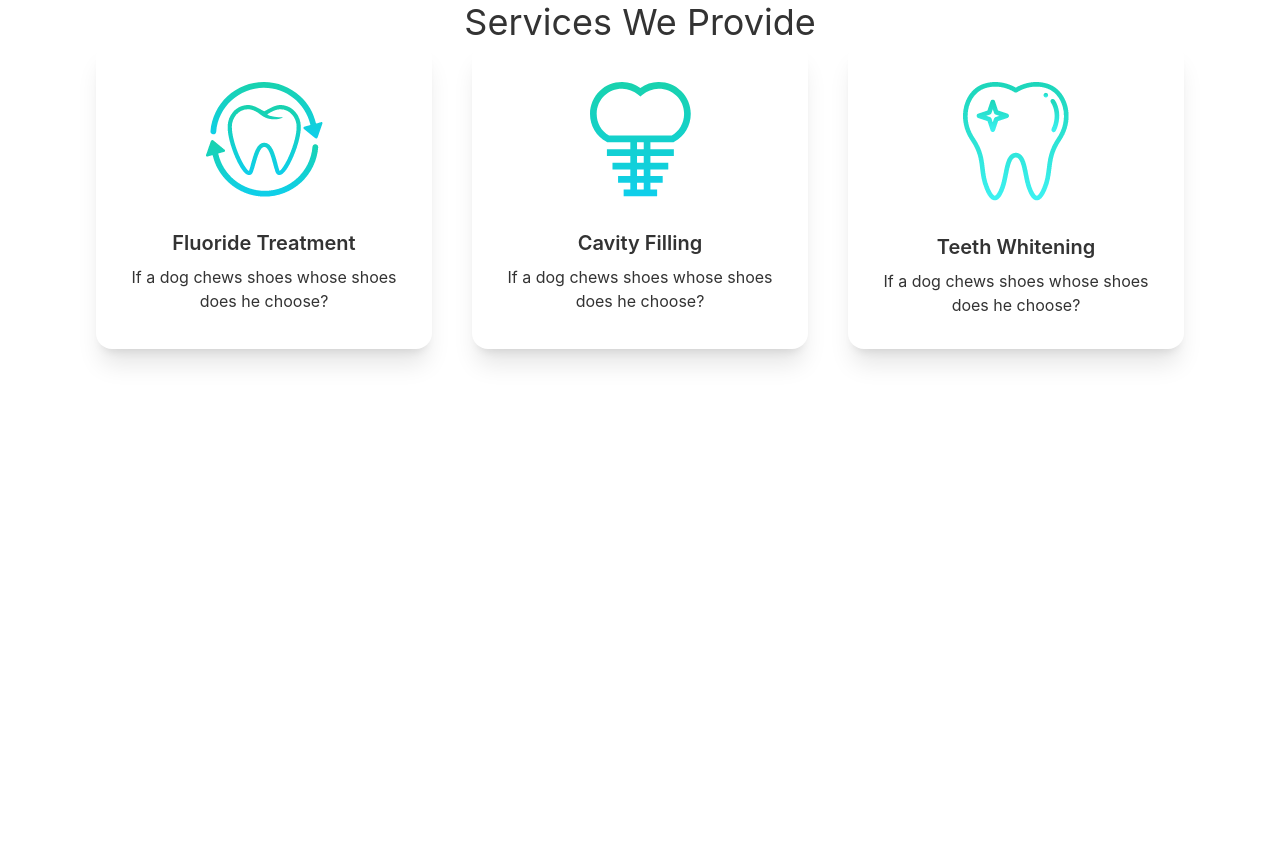
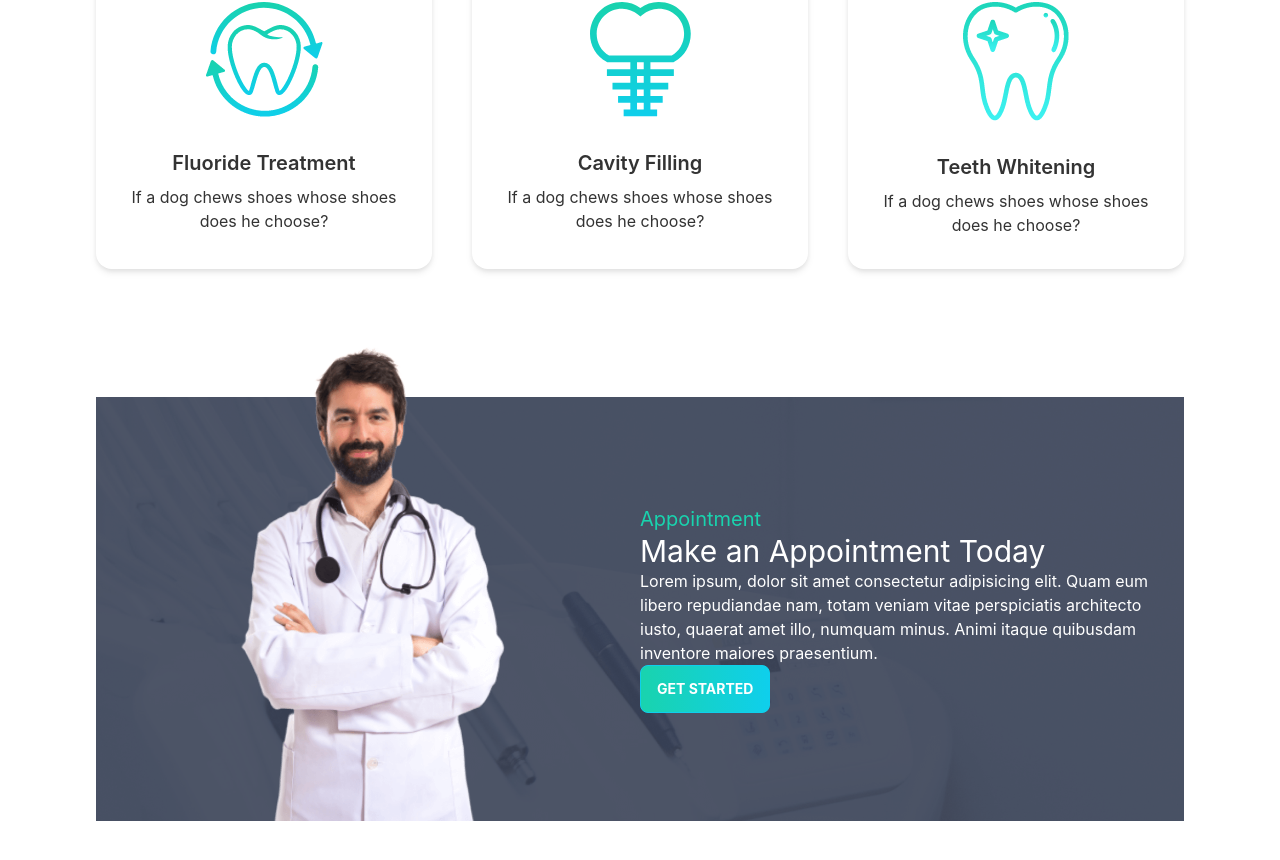
Before and after one commit to sazzad22/n71-doctors-portal-client, a React (Create React App) app: page / in a window 1280 px wide. Shown: the part 1166-2026 px from the top of the page. Before the commit the page ends 1627 px from the top, so only its background shows below. Built offline with nearby package versions, Linux system fonts and the light colour scheme.

Commit message:
make appointment added

```diff
--- a/src/Pages/Home/Banner.js
+++ b/src/Pages/Home/Banner.js
@@ -1,6 +1,7 @@
 import React from "react";
 import chair from "../../assets/images/chair.png";
 import bgChair from "../../assets/images/bg.png";
+import PrimaryButton from "../Shared/PrimaryButton";
 
 const Banner = () => {
   return (
@@ -12,17 +13,15 @@ const Banner = () => {
       }}
     >
       <div className="hero-content flex-col lg:flex-row-reverse">
-        <img src={chair} className="max-w-lg rounded-lg shadow-2xl" alt="" />
+        <img src={chair} className="lg:max-w-lg rounded-lg shadow-2xl" alt="" />
         <div>
-          <h1 className="text-5xl font-bold">Your New Smile Starts Here!</h1>
+          <h1 className="text-5xl font-bold ">Your New Smile Starts Here!</h1>
           <p className="py-6">
             Provident cupiditate voluptatem et in. Quaerat fugiat ut assumenda
             excepturi exercitationem quasi. In deleniti eaque aut repudiandae et
             a id nisi.
           </p>
-          <button className="btn btn-primary bg-gradient-to-r from-secondary to-primary text-white font-bold uppercase">
-            Get Started
-          </button>
+          <PrimaryButton>Get Started</PrimaryButton>
         </div>
       </div>
     </div>
--- a/src/Pages/Home/Home/Home.js
+++ b/src/Pages/Home/Home/Home.js
@@ -1,14 +1,16 @@
 import React from "react";
 import Banner from "../Banner";
 import Info from "../Info";
+import MakeAppointment from "../MakeAppointment";
 import Services from "../Services";
 
 const Home = () => {
   return (
-    <div className="px-24">
+    <div className="px-5 lg:px-24 z-0">
       <Banner></Banner>
       <Info></Info>
-      <Services></Services>
+          <Services></Services>
+          <MakeAppointment></MakeAppointment>
     </div>
   );
 };
--- a/src/Pages/Home/InfoCard.js
+++ b/src/Pages/Home/InfoCard.js
@@ -3,7 +3,7 @@ import React from "react";
 const InfoCard = ({ img, bgClass, cardTitle }) => {
   return (
     <div
-      className={`card lg:card-side bg-base-100 shadow-md hover:drop-shadow-2xl ${bgClass} text-white  `}
+      className={`hover:transition-all card lg:card-side bg-base-100 drop-shadow-md hover:transition-all duration-200 hover:drop-shadow-xl ease-in ${bgClass} text-white  `}
     >
       <figure className="pl-5">
         <img src={img} alt="Album" />
--- /dev/null
+++ b/src/Pages/Home/MakeAppointment.js
@@ -0,0 +1,29 @@
+import React from "react";
+import doctor from "../../assets/images/doctor.png";
+import appointment from "../../assets/images/appointment.png";
+import PrimaryButton from "../Shared/PrimaryButton";
+
+const MakeAppointment = () => {
+  return (
+      <section
+          style={{background:`url(${appointment})`}}
+          className="flex justify-center items-center my-32 ">
+      <div className="flex-1 hidden lg:block">
+        <img src={doctor} className='mt-[-100px]' alt="Male Doctor" />
+      </div>
+      <div className="flex-1 p-5">
+        <p className="text-xl text-secondary">Appointment</p>
+        <h3 className="text-3xl text-white">Make an Appointment Today</h3>
+        <p className="text-white">
+          Lorem ipsum, dolor sit amet consectetur adipisicing elit. Quam eum
+          libero repudiandae nam, totam veniam vitae perspiciatis architecto
+          iusto, quaerat amet illo, numquam minus. Animi itaque quibusdam
+          inventore maiores praesentium.
+        </p>
+        <PrimaryButton>Get Started</PrimaryButton>
+      </div>
+    </section>
+  );
+};
+
+export default MakeAppointment;
--- a/src/Pages/Home/Service.js
+++ b/src/Pages/Home/Service.js
@@ -2,7 +2,7 @@ import React from "react";
 
 const Service = ({ service }) => {
   return (
-    <div className="card lg:max-w-lg bg-base-100 shadow-xl">
+    <div className="card lg:max-w-lg bg-base-100 drop-shadow-md  hover:transition-all duration-200 hover:drop-shadow-2xl  ">
       <figure className="px-10 pt-10">
         <img src={service.img} alt="Shoes" className="rounded-xl" />
       </figure>
--- a/src/Pages/Home/Services.js
+++ b/src/Pages/Home/Services.js
@@ -9,19 +9,22 @@ const Services = () => {
     {
       _id: 1,
       name: "Fluoride Treatment",
-      description: "",
+      description:
+        "Lorem ipsum dolor sit amet consectetur adipisicing elit. A, assumenda perferendis dignissimos exercitationem asperiores",
       img: fluoride,
     },
     {
       _id: 2,
       name: "Cavity Filling",
-      description: "",
+      description:
+        "Lorem ipsum amet sed, at molestias aliquam totam adipisci doloribus aut alias, cumque laborum modi. Sunt, deleniti alias?",
       img: cavity,
     },
     {
       _id: 3,
       name: "Teeth Whitening",
-      description: "",
+      description:
+        "Lorem ipsum amet sed, at molestias aliquam totam adipisci doloribus aut alias, cumque laborum modi. Sunt, deleniti alias?",
       img: whitening,
     },
   ];
--- a/src/Pages/Shared/Navbar/Navbar.js
+++ b/src/Pages/Shared/Navbar/Navbar.js
@@ -26,7 +26,7 @@ const Navbar = () => {
   );
   return (
     <div>
-      <div class="navbar bg-gray-200/[.06] glass">
+      <div class="navbar  glass fixed z-10">
         <div class="navbar-start">
           <div class="dropdown">
             <label tabindex="0" class="btn btn-ghost lg:hidden">
--- /dev/null
+++ b/src/Pages/Shared/PrimaryButton.js
@@ -0,0 +1,11 @@
+import React from "react";
+
+const PrimaryButton = ({ children }) => {
+  return (
+    <button className="btn btn-primary bg-gradient-to-r from-secondary to-primary text-white font-bold uppercase">
+      {children}
+    </button>
+  );
+};
+
+export default PrimaryButton;
```
